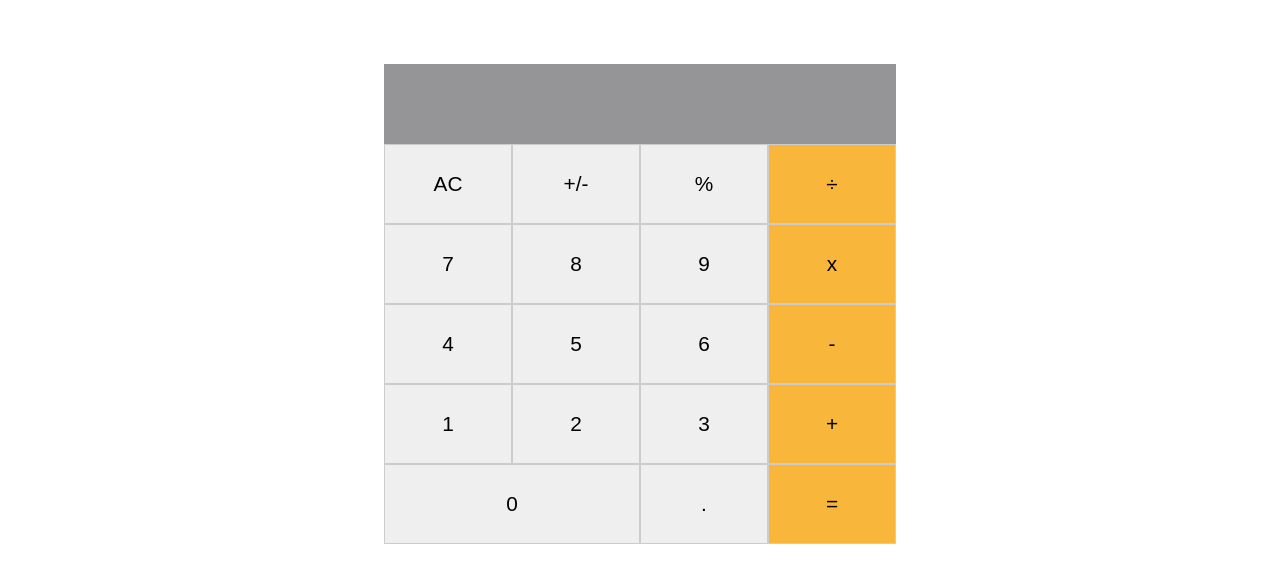
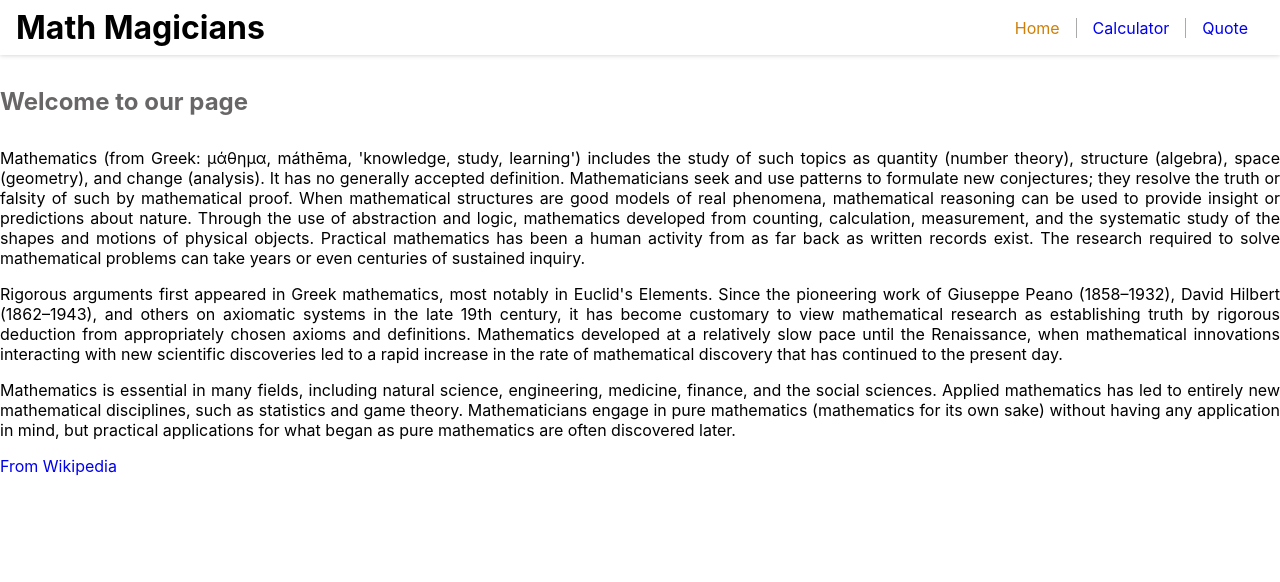
Before and after one commit to 2bleO/math-magicians, a React (Create React App) app: page / in a window 1280 px wide. Shown: the top 582 px of the page. Built offline with nearby package versions, Linux system fonts and the light colour scheme.

Commit message:
Update App.js to use router.

```diff
--- a/src/App.css
+++ b/src/App.css
@@ -2,6 +2,20 @@
   margin: 0;
   padding: 0;
   box-sizing: border-box;
+}
+
+h2 {
+  color: rgb(104, 102, 102);
+  margin: 2rem 0;
+}
+
+a {
+  text-decoration: none;
+}
+
+p {
+  margin: 1rem 0;
+  text-align: justify;
 }
 
 .calculator {
--- a/src/App.js
+++ b/src/App.js
@@ -1,7 +1,26 @@
 import React from 'react';
 import './App.css';
-import Calculator from './components/Calculator';
+import { BrowserRouter as Router, Switch, Route } from 'react-router-dom';
+import CalculatorPage from './pages/CalculatorPage';
+import Header from './components/Header';
+import Home from './pages/Home';
+import Quote from './pages/Quote';
 
-const App = () => <Calculator />;
+const App = () => (
+  <Router>
+    <Header />
+    <Switch>
+      <Route exact path="/">
+        <Home />
+      </Route>
+      <Route path="/calculator">
+        <CalculatorPage />
+      </Route>
+      <Route path="/quote">
+        <Quote />
+      </Route>
+    </Switch>
+  </Router>
+);
 
 export default App;
```
